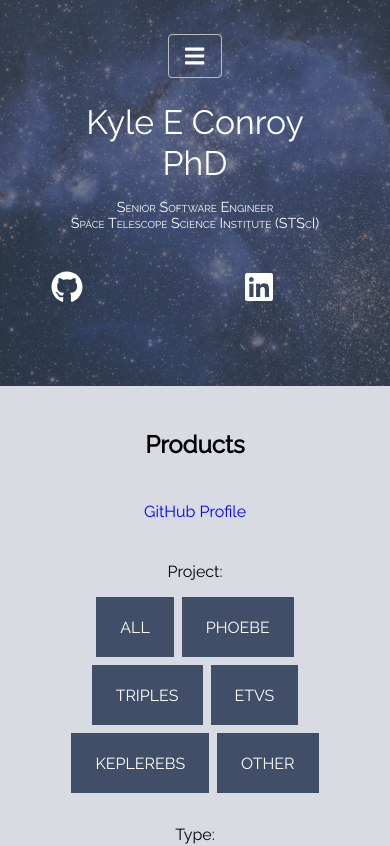
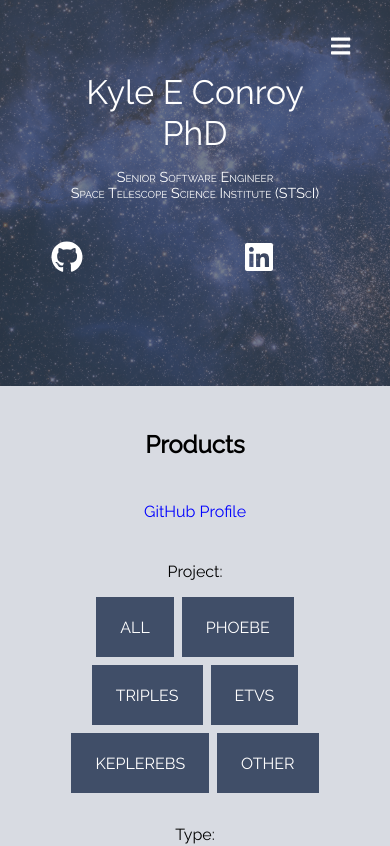
Before and after one commit to kecnry/keconroy.com, a React (Vite) app: page /products in a window 390 px wide. Shown: the top 846 px of the page. Built offline with nearby package versions, Linux system fonts and the light colour scheme; some icons are missing.

Commit message:
improve mobile menu

```diff
--- a/public/css/app.css
+++ b/public/css/app.css
@@ -267,7 +267,7 @@ a.navButton {
     height: 0;
     width: 100%;
     position: fixed;
-    z-index: 1;
+    z-index: 9999;
     left: 0;
     top: 0;
     background-color: rgb(0,0,0);
@@ -284,8 +284,22 @@ a.navButton {
     margin-top: var(--spacing-md);
     display: flex;
     flex-direction: column;
+    align-items: center;
     gap: var(--spacing-sm);
     padding: 0 var(--spacing-md);
+    box-sizing: border-box;
+    /* Override nav styles from navbar.css */
+    background-color: transparent !important;
+    height: auto !important;
+}
+
+/* Override nav element styles when inside overlay */
+.overlay nav,
+nav.overlay-content {
+    position: relative;
+    background-color: transparent;
+    height: auto;
+    z-index: auto;
 }
 
 /* The navigation links inside the overlay */
@@ -297,6 +311,13 @@ a.navButton {
     display: block;
     transition: color var(--transition-medium);
     min-height: var(--touch-target-min);
+    border: none;
+}
+
+/* Active link in overlay - no underline bar */
+.overlay a.active {
+    color: #f1f1f1;
+    border: none;
 }
 
 /* When you mouse over the navigation links, change their color */
@@ -304,17 +325,27 @@ a.navButton {
     color: #f1f1f1;
 }
 
-/* Position the close button (top right corner) */
+/* Position the close button - same position as hamburger button */
 .overlay .closebtn {
     position: absolute;
-    top: 0px;
+    top: var(--spacing-md);
     right: var(--spacing-md);
-    font-size: clamp(2.5rem, 2rem + 2vw, 3.75rem);
+    font-size: clamp(2rem, 1.5rem + 2vw, 2.5rem);
     min-width: var(--touch-target-min);
     min-height: var(--touch-target-min);
     display: flex;
     align-items: center;
     justify-content: center;
+    color: #818181;
+    background: transparent;
+    border: none;
+    cursor: pointer;
+    transition: color var(--transition-medium);
+    padding: var(--spacing-sm);
+}
+
+.overlay .closebtn:hover, .overlay .closebtn:focus {
+    color: #f1f1f1;
 }
 
 /* Static header styles for mobile/tablet */
@@ -339,15 +370,18 @@ a.navButton {
 
 .headerStaticNavbar {
   cursor: pointer;
-  position: relative;
-  z-index: 1;
+  position: absolute;
+  top: var(--spacing-md);
+  right: var(--spacing-md);
+  z-index: 2;
   min-width: var(--touch-target-min);
   min-height: var(--touch-target-min);
   display: flex;
   align-items: center;
   justify-content: center;
   padding: var(--spacing-sm);
-  margin-bottom: var(--spacing-sm);
+  background: transparent;
+  border: none;
 }
 
 .headerStatic .headerText {
--- a/src/header.jsx
+++ b/src/header.jsx
@@ -330,6 +330,17 @@ export function Header({ contentRef }) {
 
   return (
     <div>
+      <div ref={navigationOverlay} className="overlay" style={{ backgroundColor: gray3overlay }}>
+        <button className="closebtn" onClick={closeNav} aria-label="Close navigation menu">&times;</button>
+        <nav className="overlay-content" role="navigation">
+          <NavLink to="/" onClick={closeNav}>Home</NavLink>
+          <NavLink to="/projects" onClick={closeNav}>Projects</NavLink>
+          <NavLink to="/publications" onClick={closeNav}>Publications</NavLink>
+          <NavLink to="/products" onClick={closeNav}>Code &amp; Products</NavLink>
+          <NavLink to="/cv" onClick={closeNav}>Vita</NavLink>
+        </nav>
+      </div>
+
       <div ref={headerStatic} className="headerStatic" style={{ backgroundImage: `url(/images/smc.jpg)`, display: 'none' }}>
         <div className="headerStatic-overlay"></div>
 
@@ -341,17 +352,6 @@ export function Header({ contentRef }) {
         >
           <span className="fas fa-bars fa-2x" style={{ color: 'white' }} aria-hidden="true"></span>
         </button>
-
-        <div ref={navigationOverlay} className="overlay" style={{ backgroundColor: gray3overlay }}>
-          <button className="closebtn" onClick={closeNav} aria-label="Close navigation menu">&times;</button>
-          <nav className="overlay-content" role="navigation">
-            <NavLink to="/" onClick={closeNav}>Home</NavLink>
-            <NavLink to="/projects" onClick={closeNav}>Projects</NavLink>
-            <NavLink to="/publications" onClick={closeNav}>Publications</NavLink>
-            <NavLink to="/products" onClick={closeNav}>Code &amp; Products</NavLink>
-            <NavLink to="/cv" onClick={closeNav}>Vita</NavLink>
-          </nav>
-        </div>
 
         <div className="headerText">
           <h1>Kyle E Conroy<br />PhD</h1>
--- a/src/products.jsx
+++ b/src/products.jsx
@@ -336,7 +336,8 @@ export function makeProduct(dict, expanded, filter, url) {
   // object by taking the filter and base URL
 
   // TODO: slugify dict.title for contentLink
-  return (<Product title={dict.title}
+  return (<Product key={dict.title}
+                   title={dict.title}
                    sourceLink={dict.sourceLink}
                    liveLink={dict.liveLink}
                    dataLink={dict.dataLink}
--- a/src/publications.jsx
+++ b/src/publications.jsx
@@ -899,7 +899,8 @@ export var publicationDicts = [
 export function makePublication(dict, expanded, filter, url) {
   // function to convert dictionary from above (publicationDicts) into a Publication
   // object by taking the filter and base URL
-  return (<Publication title={dict.title}
+  return (<Publication key={dict.title}
+                       title={dict.title}
                        adsLink={dict.adsLink}
                        publisherLink={dict.publisherLink}
                        pdf={dict.pdf}
```
